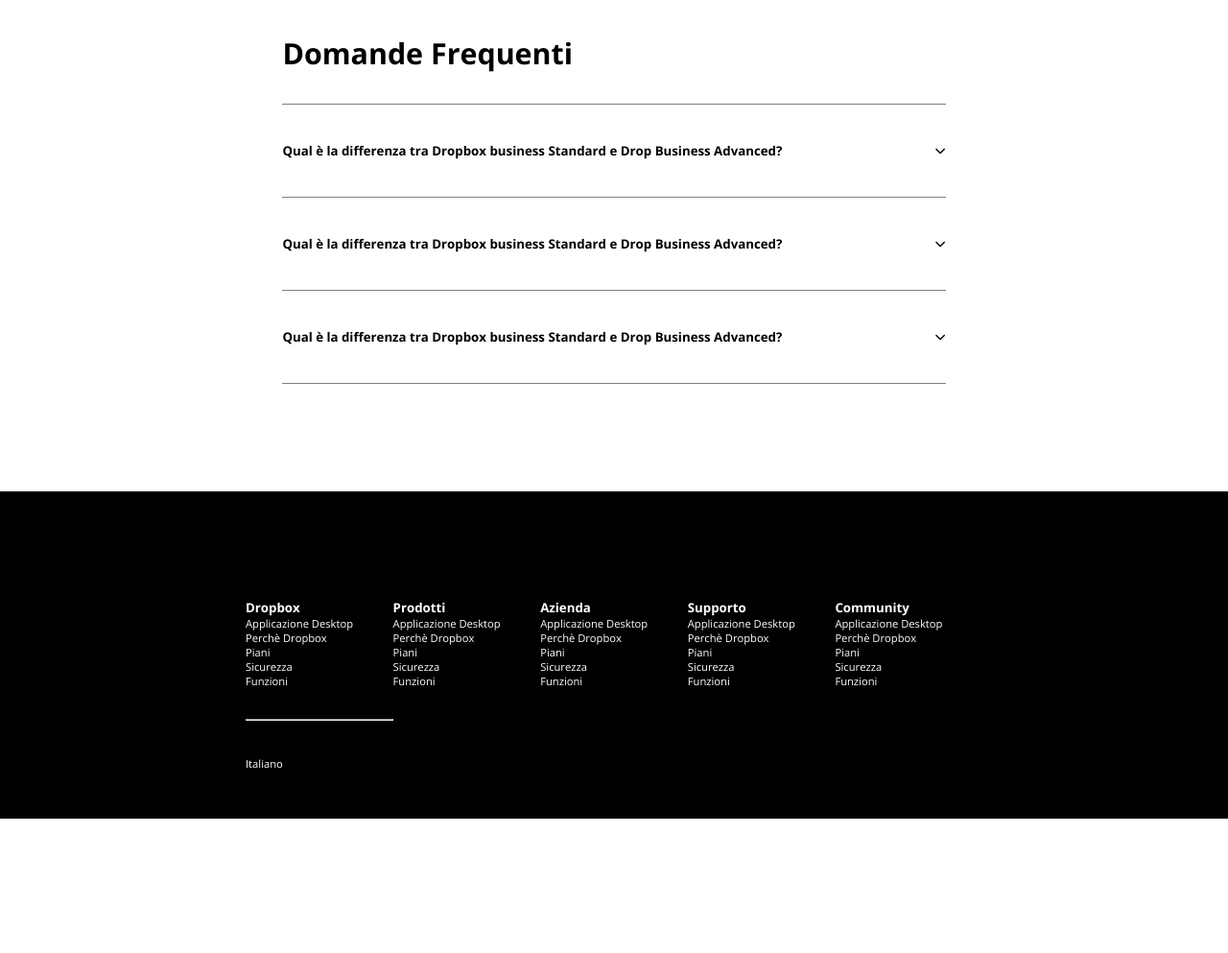
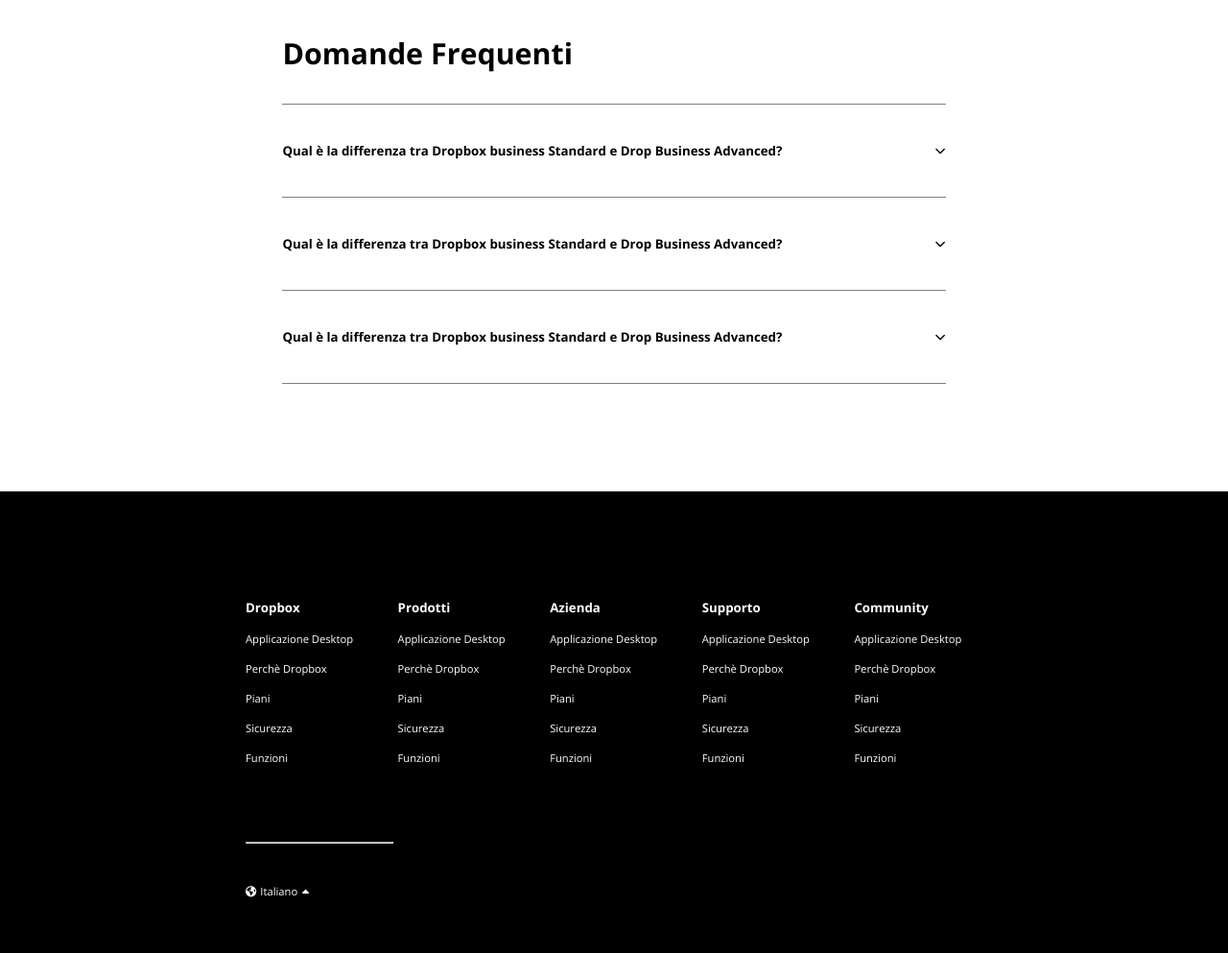
Before and after one commit to CarmineC93/htmlcss-dropbox, a plain HTML site: page index.html in a window 1280 px wide. Shown: the part 4746-5739 px from the top of the page at 96% size. Before the commit the page ends 5599 px from the top, so only its background shows below. Drawn offline with nearby package versions, Linux system fonts and the light colour scheme; files whose address does not match are found by name.

Commit message:
Mockup: Footer Set

```diff
--- a/css/style.css
+++ b/css/style.css
@@ -146,6 +146,7 @@ h1{
 }
 
 .large-side img{
+    width: 93%;
     position: absolute;
     bottom: -70px;
 }
@@ -445,19 +446,32 @@ footer{
  color: white;
 }
 
-footer a, footer ul{
+footer a{
     color: white;
 }
 
 .top-footer-row{
-    gap: 10px;
-    margin: 2rem 0;
+    gap: 20px;
+    margin: 2rem 0 4rem 0;
+    justify-content: space-between;
 }
 
 .ft{
-    width: calc(100% / 5 - 10px);
+    width: calc(100% / 5 - 20px);
+}
+
+.ft li {
+    margin: 1rem 0;
 }
 
 .language{
     margin: 2rem 0;
+    line-height: 2rem;
+    position: relative;
 }
+
+.selector-arrow{
+    margin: 0 0.3rem;
+    position: absolute;
+    top: 0.3rem;
+}
--- a/index.html
+++ b/index.html
@@ -380,8 +380,10 @@
             <!-- bottom footer -->
             <div class="bottom-footer-row">
                 <div class="language">
-                    <i></i>
-                    <span>Italiano</span>
+                    <span><i class="fa-solid fa-earth-americas"></i></span>
+                    <span id="ita">Italiano</span>
+                    <span class="selector-arrow"><i class="fa-solid fa-sort-up"></i></span>
+
                 </div>
             </div>
 
```
